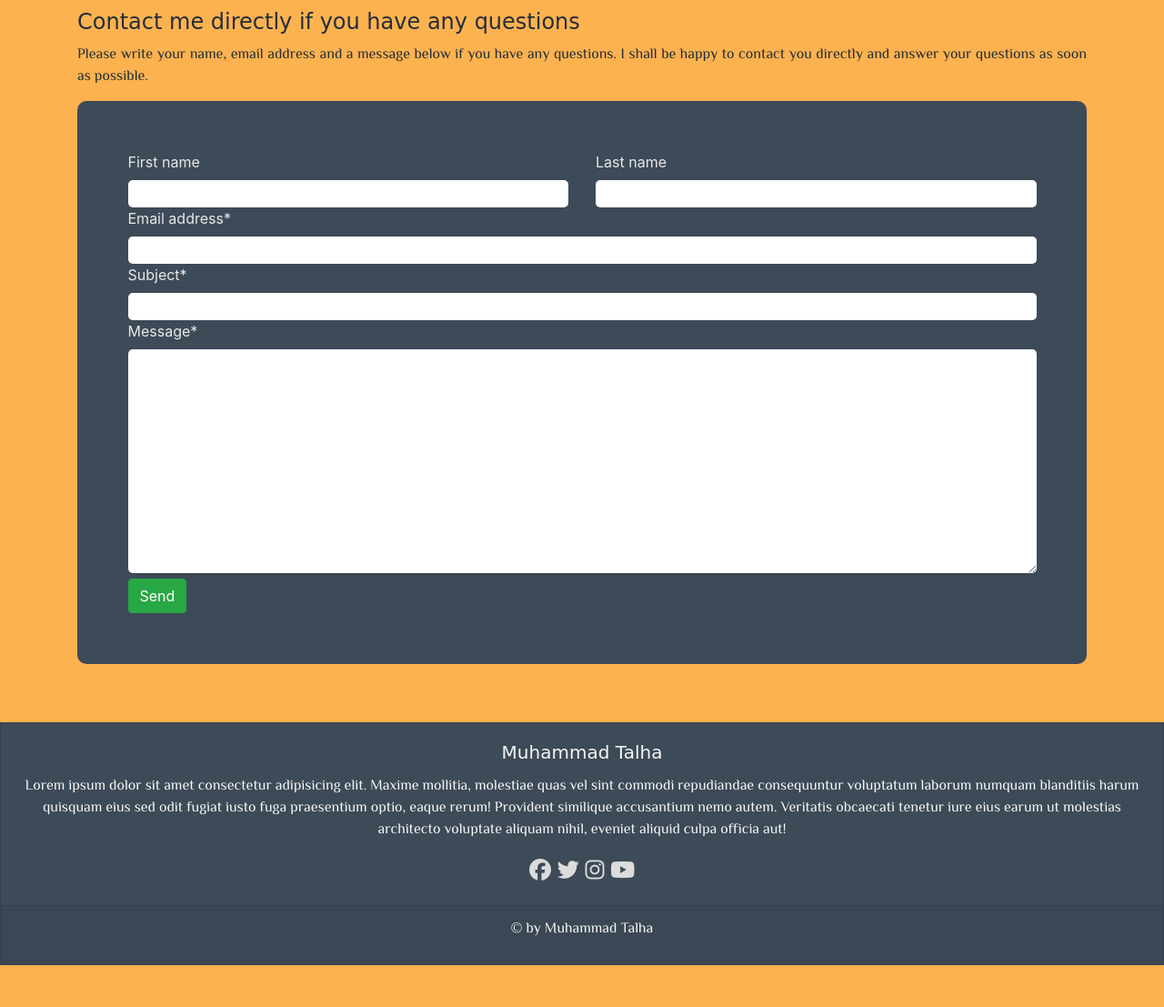
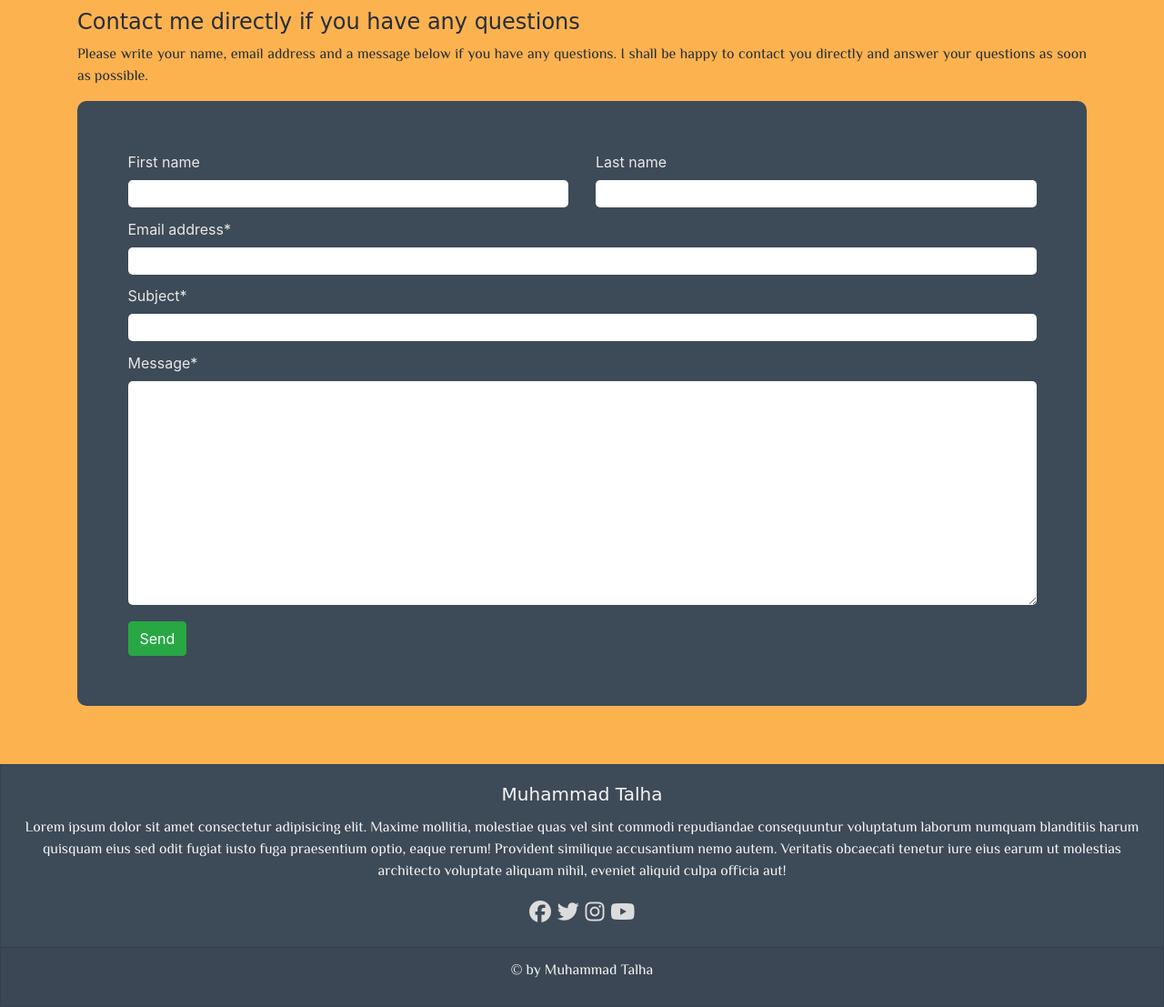
Before and after one commit to issei0/muhammadtalha1, a Django app: page / in a window 1280 px wide. Shown: the part 3126-4233 px from the top of the page at 91% size. Before the commit the page ends 4187 px from the top, so only its background shows below. Run offline with Django 3.2, Linux system fonts and the light colour scheme; data comes from the database, SQL or seed files in the repository; data that the repository does not hold is empty; some libraries are stand-ins or nearby versions; some web fonts are replaced.

Commit message:
margin in contact input

```diff
--- a/static/style.css
+++ b/static/style.css
@@ -104,11 +104,11 @@ form{
 	width: 100%;
 	border-radius: 5px;
 	border: none;
-	padding: 5px, 0.75px;
 	padding-left: 5px;
 	padding-top: 3px;
 	padding-bottom: 3px;
 	padding-right: 5px;
+	margin-bottom: 11.719px;
 }
 p{
 	text-align: justify;
```
